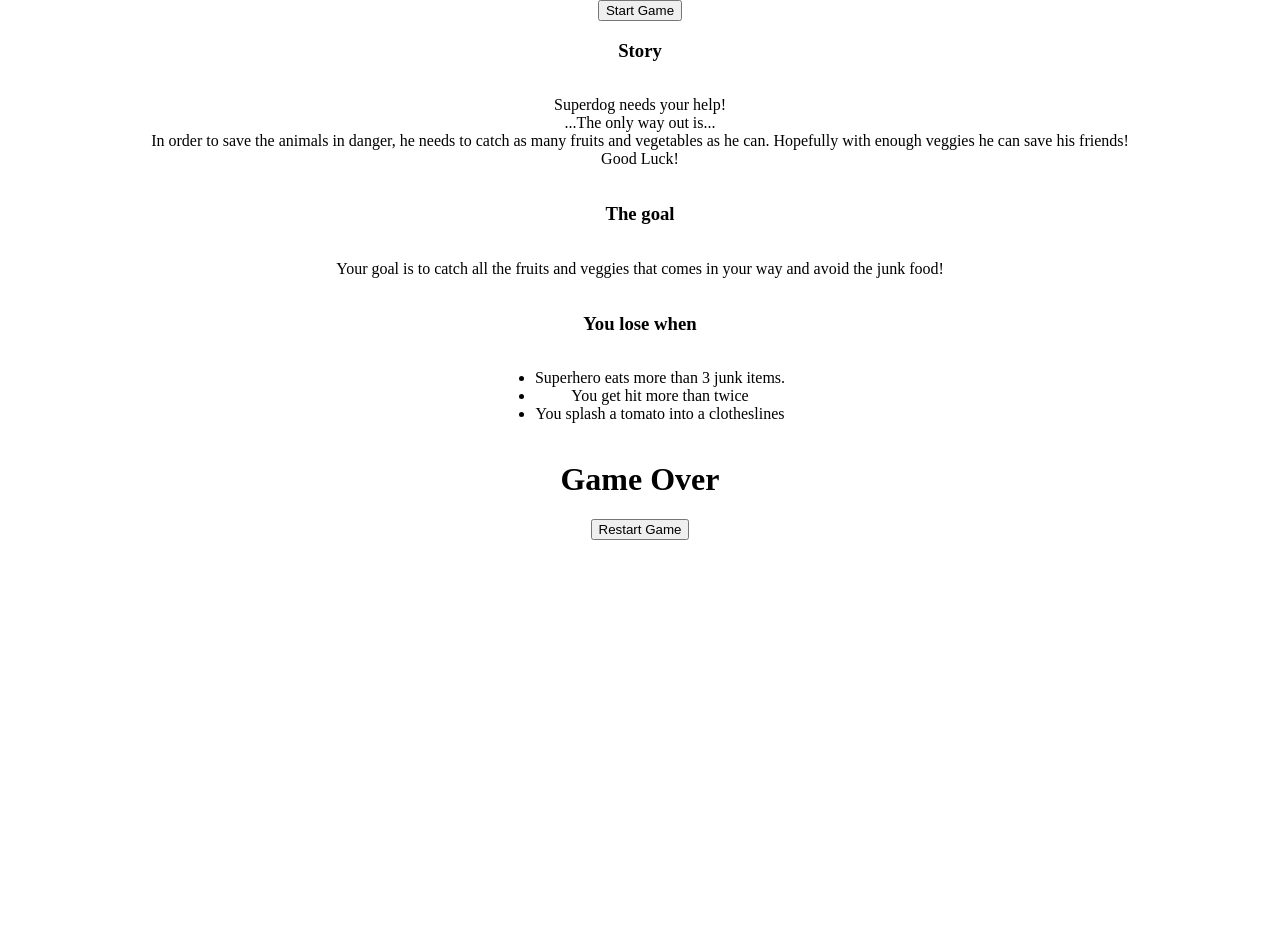
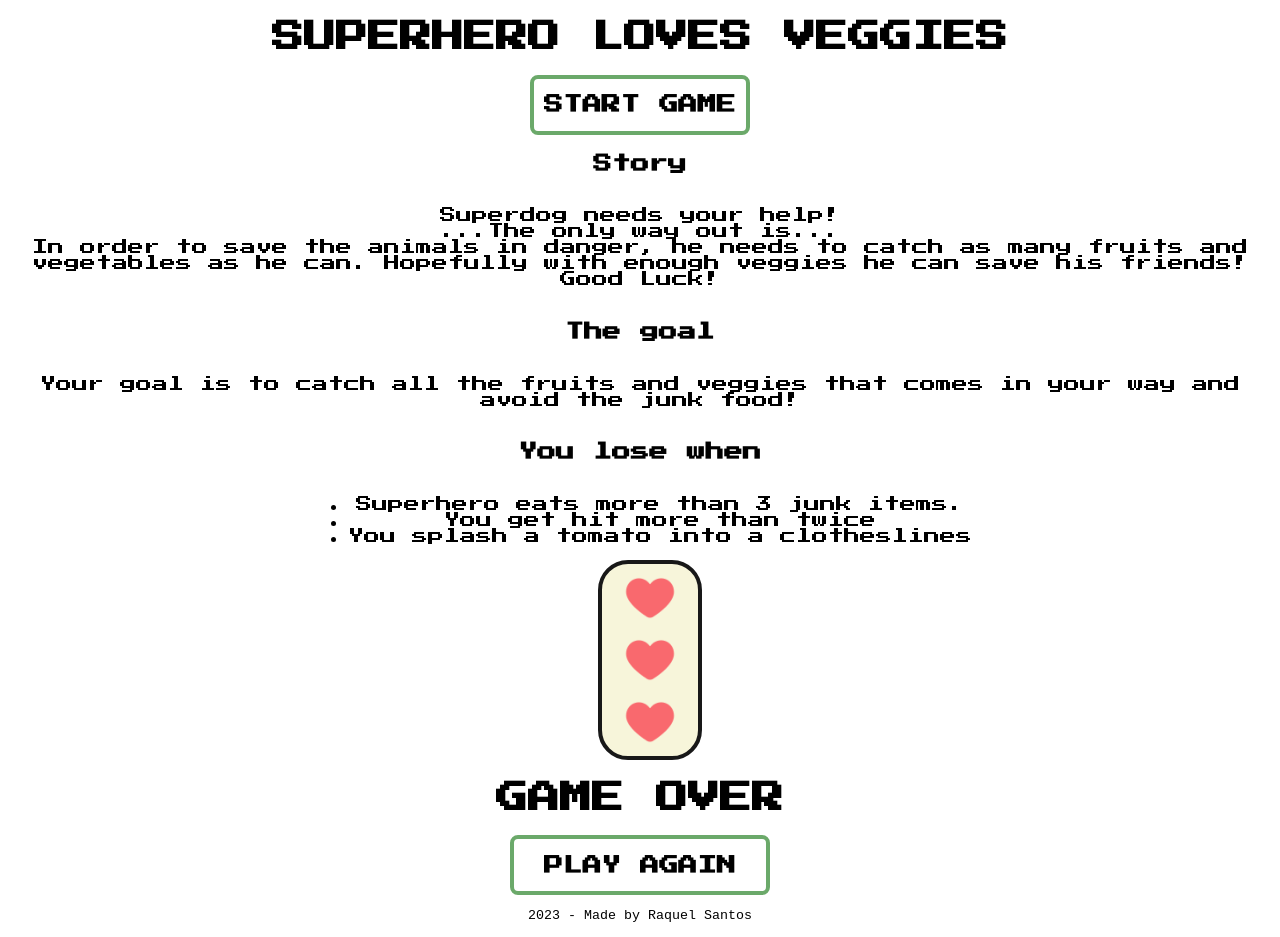
Before and after one commit to raquelsantos09/superhero-loves-veggies-game, a plain HTML site: page index.html in a window 1280 px wide. Before the commit the page ends 800 px from the top, so only its background shows below. Drawn offline with Linux system fonts and the light colour scheme.

Commit message:
some styling added

```diff
--- a/index.html
+++ b/index.html
@@ -5,14 +5,15 @@
     <meta name="viewport" content="width=device-width, initial-scale=1.0" />
     <meta http-equiv="X-UA-Compatible" content="ie=edge" />
     <link rel="stylesheet" href="styles/style.css" />
-    <title>Superhero Loves Veggies</title>
+    <title>SUPERHERO LOVES VEGGIES</title>
   </head>
   <body>
 
 
     <!-- Splash Screen: -->
     <div id="start">
-      <button id="start-button">Start Game</button>
+        <h1 id="game-title">SUPERHERO LOVES VEGGIES</h1>
+      <button id="start-button">START GAME</button>
       <h3>Story</h3>
           <p>  Superdog needs your help! <br />
         ...The only way out is... <br />
@@ -37,15 +38,36 @@
     </div>
 
      <!-- Game Screen: -->
- <div id="game"></div>
+ <div id="game">
  <canvas id="canvas" width="1200" height="500"></canvas>
+ <div id="player-lives">
+  <img
+    src="./images/heart.png"
+    alt="Heart"
+    class="heart-img"
+    id="heart1"
+  />
+  <img
+    src="./images/heart.png"
+    alt="Heart"
+    class="heart-img"
+    id="heart2"
+  />
+  <img
+    src="./images/heart.png"
+    alt="Heart"
+    class="heart-img"
+    id="heart3"
+  />
+
+</div>
 </div>
 
 
     <!-- Game Over Screen: -->
     <div id="game-over">
-        <h1>Game Over</h1>
-        <button id="restart-button">Restart Game</button>
+        <h1>GAME OVER</h1>
+        <button id="restart-button">PLAY AGAIN</button>
     </div>
 
 
--- a/js/index.js
+++ b/js/index.js
@@ -50,10 +50,13 @@ let obsImages = [hamburguerImg, sodaImg, bananasImg, appleImg, orangeImg, grapes
 let superheroX = canvas.width/2-15;
 let cloudsY = 0;
 
-canvas.style.border = '2px solid black';
+canvas.style.border = '4px solid black';
 
 let isMovingLeft = false;
 let isMovingRight = false;
+
+randomX =0;
+randomY = 0;
 
 //Game Variables:
 let animateId = 0;
@@ -86,9 +89,9 @@ class Obstacle{
 }
 
 
-//setInterval(() => {
-  //  new Obstacle(randomX, randomY, 80, 80)
-   // }, 2000);
+setInterval(() => {
+   new Obstacle(randomX, randomY, 80, 80)
+    }, 2000);
 
 
 
--- a/styles/style.css
+++ b/styles/style.css
@@ -12,9 +12,37 @@ body {
     background-repeat: no-repeat;
     background-size: cover;
     flex-direction: column;
-   /* font-family: 'Press Start 2P', cursive;*/
+   font-family: 'Press Start 2P', cursive;
 }
 
+#start-button {
+    width: 220px;
+    font-family: 'Press Start 2P', cursive;
+    font-size: 1.2rem;
+    font-weight: bolder;
+    height: 60px;
+    background-color: white;
+    border: solid 4px #6ba96a;
+    border-radius: 8px;
+    transition: all 200ms ease-in-out;
+}
+
+#restart-button {
+    width: 260px;
+    font-family: 'Press Start 2P', cursive;
+    font-size: 1.2rem;
+    font-weight: bolder;
+    height: 60px;
+    background-color: white;
+    border: solid 4px #6ba96a;
+    border-radius: 8px;
+    transition: all 200ms ease-in-out;
+}
+
+#game {
+    display: flex;
+    align-items: center;
+  }
 
 canvas {
     display: flex;
@@ -22,6 +50,28 @@ canvas {
     align-items: center;
     flex-direction: column;
     image: url(../images/clouds-background.jpg);
+    border: solid 4px black;
+    border-radius: 16px;
+  }
+
+  #player-lives {
+    margin-left: 20px;
+    background-color: #f7f4d6;
+    opacity: 0.9;
+    border-radius: 30px;
+    border: solid 4px black;
+    width: 6rem;
+    height: 12rem;
+    display: flex;
+    flex-direction: column;
+    justify-content: space-evenly;
+    align-items: center;
+}
+
+.heart-img {
+    width: 3.5rem;
+    height: 3.5rem;
+    display: block;
   }
 
 
@@ -43,7 +93,7 @@ canvas {
     flex-direction: column;
     justify-content: center;
     align-items: center;
-    color: white;
+    color: black;
     font-family: monospace;
     font-size: 10pt;
 
```
Also changed, not shown: 2 other files.
